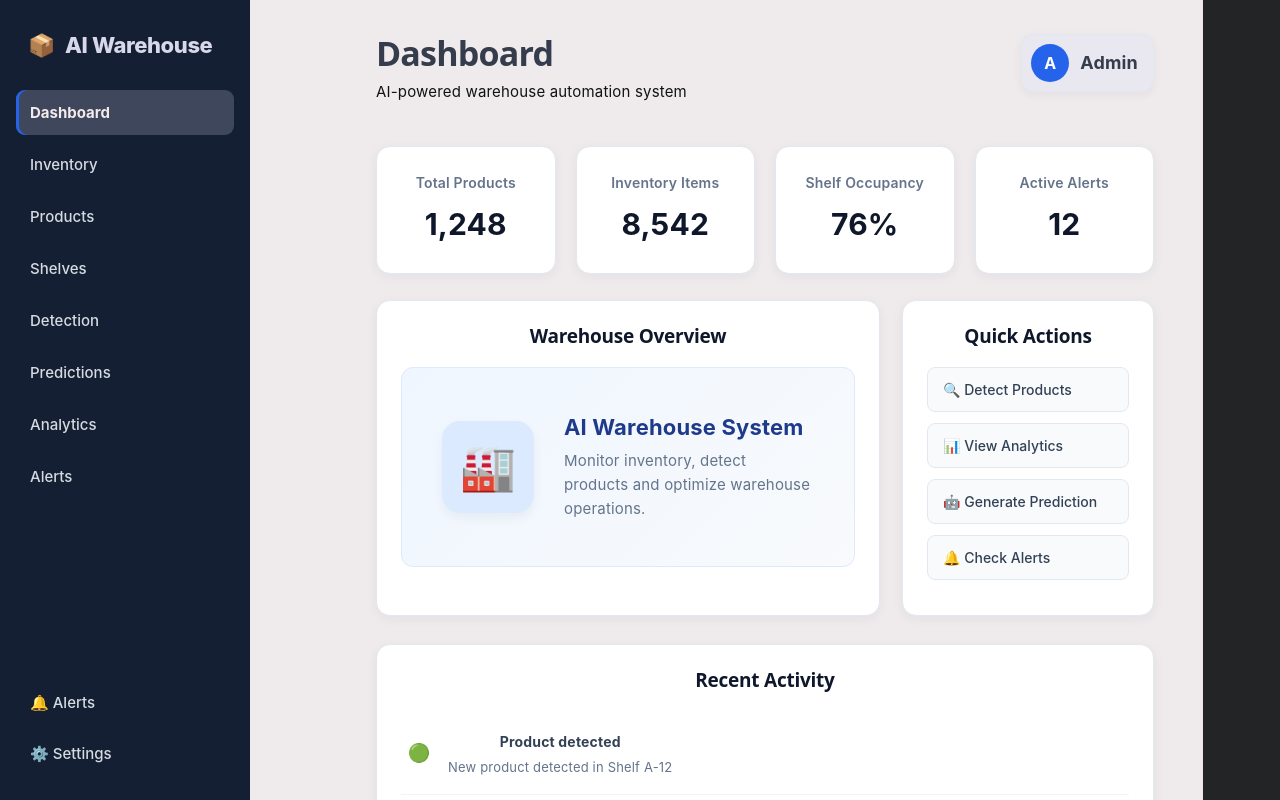
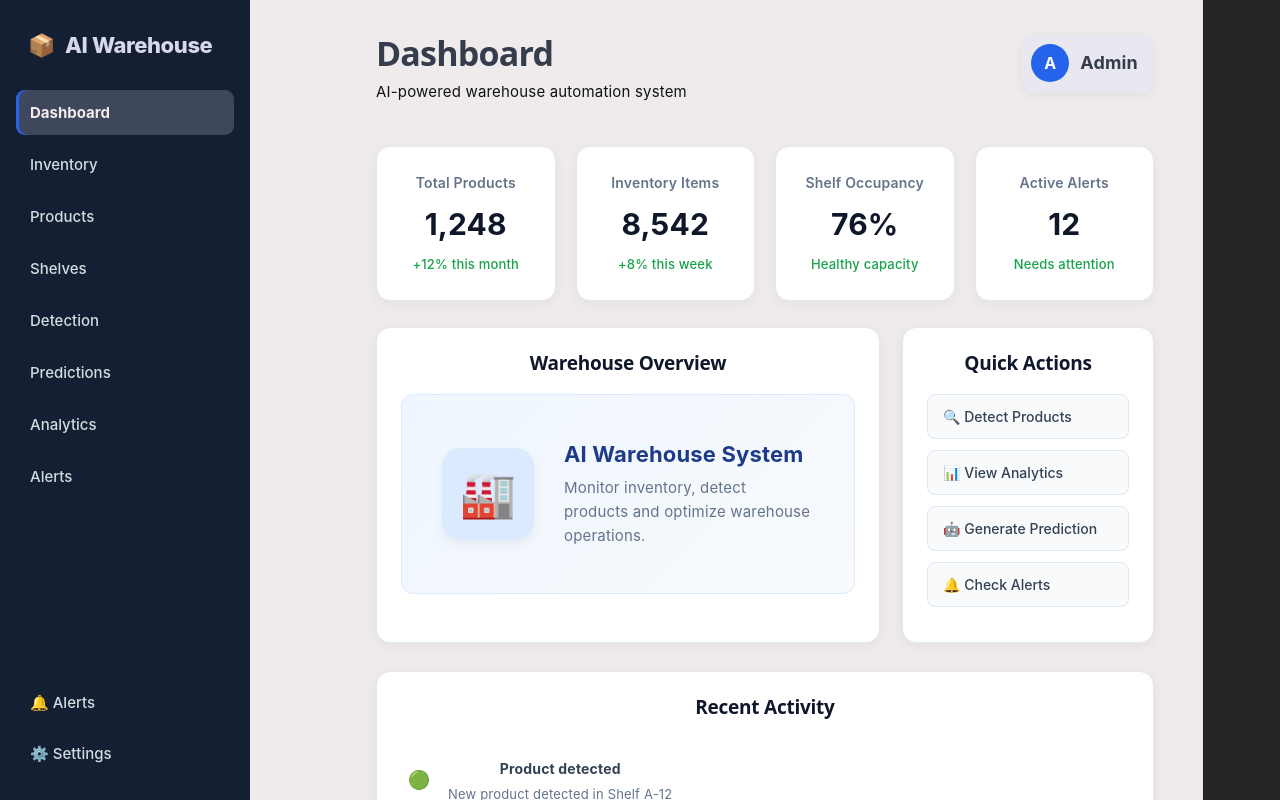
Before and after one commit to khyatiisingh25/AI-Warehouse-Automation, a React app in the folder frontend/: page / in a window 1280 px wide. Shown: the top 800 px of the page. Built offline with nearby package versions, Linux system fonts and the light colour scheme; the HTML template or start-up script is replaced by a standard one.

Commit message:
fix PR review issues

```diff
--- a/frontend/src/App.jsx
+++ b/frontend/src/App.jsx
@@ -103,7 +103,7 @@ function App() {
                 <div className="card" key={stat.title}>
                   <h3>{stat.title}</h3>
                   <strong>{stat.value}</strong>
-                  <span>{stat.info}</span>
+                  <span>{stat.change}</span>
                 </div>
               ))}
             </section>
```
